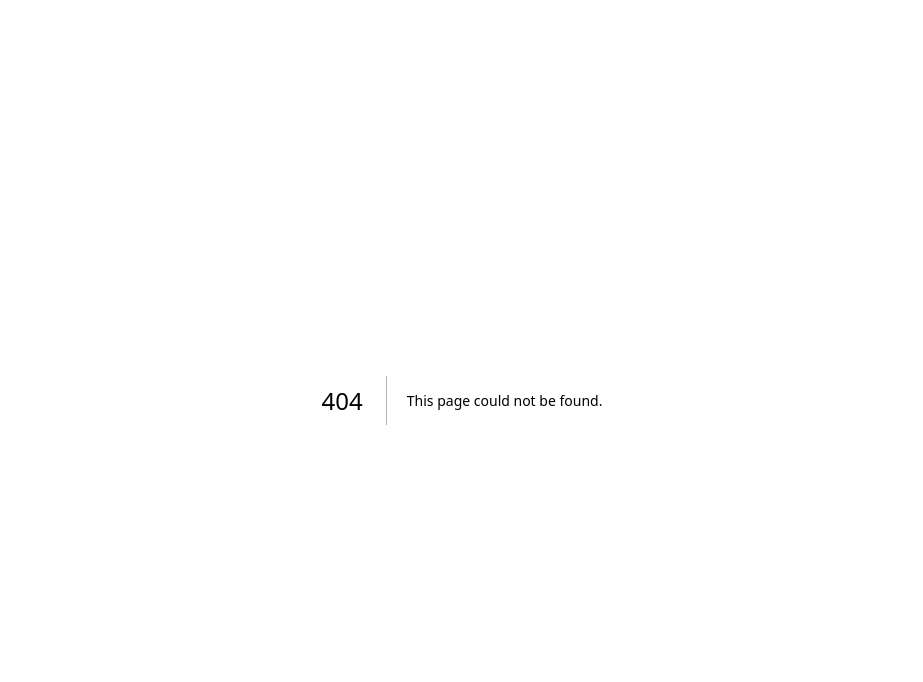
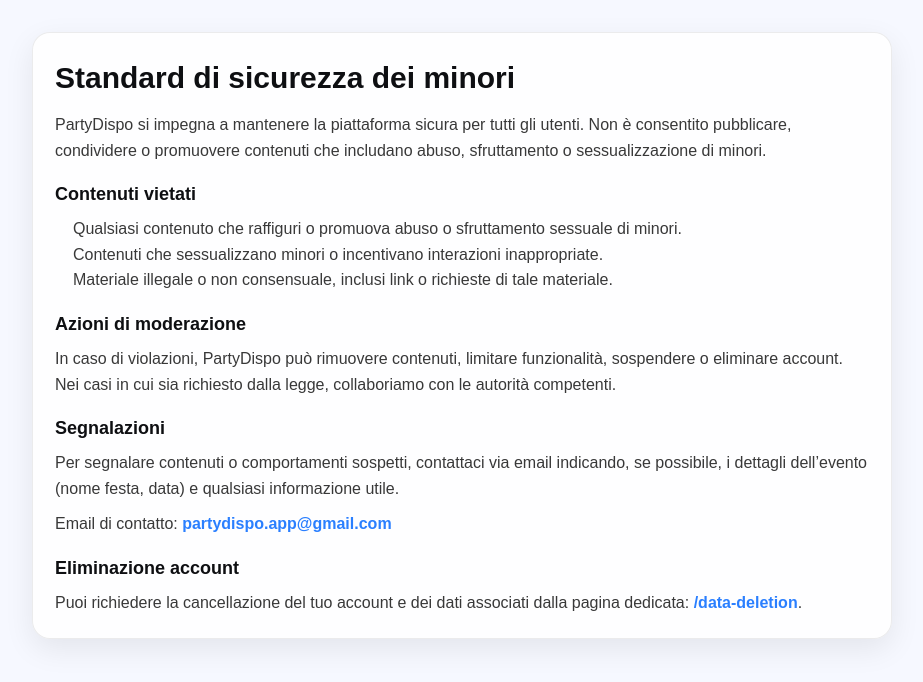
Before and after one commit to Roccubalbetta/partydispo-links, a Next.js app: page /safety in a window 1280 px wide. Before the commit this address had no page. Shown: the top 682 px of the page, without its empty margins (178-1101 px from the left). Built offline with nearby package versions, Linux system fonts and the light colour scheme.

Commit message:
Add safety standards page required for Google Play minor safety compliance

```diff
--- /dev/null
+++ b/app/safety/page.tsx
@@ -0,0 +1,79 @@
+import type { Metadata } from "next";
+
+export const metadata: Metadata = {
+  title: "Standard di sicurezza dei minori | PartyDispo",
+  description:
+    "Informazioni sugli standard di sicurezza di PartyDispo relativi alla protezione dei minori e sulle modalità di segnalazione.",
+  robots: { index: true, follow: true },
+};
+
+export default function SafetyStandardsPage() {
+  const contactEmail = "partydispo.app@gmail.com";
+
+  return (
+    <main style={{ minHeight: "100vh", background: "#F6F8FF", padding: "32px 16px" }}>
+      <div
+        style={{
+          maxWidth: 860,
+          margin: "0 auto",
+          background: "rgba(255,255,255,0.85)",
+          border: "1px solid rgba(14,15,18,0.08)",
+          borderRadius: 18,
+          padding: 22,
+          boxShadow: "0 10px 30px rgba(14,15,18,0.08)",
+        }}
+      >
+        <h1 style={{ fontSize: 30, fontWeight: 900, margin: 0, color: "#0E0F12" }}>
+          Standard di sicurezza dei minori
+        </h1>
+
+        <p style={{ margin: "12px 0", lineHeight: 1.6, color: "rgba(0,0,0,0.78)" }}>
+          PartyDispo si impegna a mantenere la piattaforma sicura per tutti gli utenti. Non è consentito pubblicare,
+          condividere o promuovere contenuti che includano abuso, sfruttamento o sessualizzazione di minori.
+        </p>
+
+        <h2 style={{ fontSize: 18, fontWeight: 900, margin: "18px 0 8px", color: "#0E0F12" }}>
+          Contenuti vietati
+        </h2>
+        <ul style={{ paddingLeft: 18, margin: 0, color: "rgba(0,0,0,0.78)", lineHeight: 1.6 }}>
+          <li>Qualsiasi contenuto che raffiguri o promuova abuso o sfruttamento sessuale di minori.</li>
+          <li>Contenuti che sessualizzano minori o incentivano interazioni inappropriate.</li>
+          <li>Materiale illegale o non consensuale, inclusi link o richieste di tale materiale.</li>
+        </ul>
+
+        <h2 style={{ fontSize: 18, fontWeight: 900, margin: "18px 0 8px", color: "#0E0F12" }}>
+          Azioni di moderazione
+        </h2>
+        <p style={{ margin: 0, lineHeight: 1.6, color: "rgba(0,0,0,0.78)" }}>
+          In caso di violazioni, PartyDispo può rimuovere contenuti, limitare funzionalità, sospendere o eliminare
+          account. Nei casi in cui sia richiesto dalla legge, collaboriamo con le autorità competenti.
+        </p>
+
+        <h2 style={{ fontSize: 18, fontWeight: 900, margin: "18px 0 8px", color: "#0E0F12" }}>
+          Segnalazioni
+        </h2>
+        <p style={{ margin: 0, lineHeight: 1.6, color: "rgba(0,0,0,0.78)" }}>
+          Per segnalare contenuti o comportamenti sospetti, contattaci via email indicando, se possibile, i dettagli
+          dell’evento (nome festa, data) e qualsiasi informazione utile.
+        </p>
+        <p style={{ margin: "10px 0 0", lineHeight: 1.6, color: "rgba(0,0,0,0.78)" }}>
+          Email di contatto:{" "}
+          <a href={`mailto:${contactEmail}`} style={{ color: "#2A7FFF", fontWeight: 800 }}>
+            {contactEmail}
+          </a>
+        </p>
+
+        <h2 style={{ fontSize: 18, fontWeight: 900, margin: "18px 0 8px", color: "#0E0F12" }}>
+          Eliminazione account
+        </h2>
+        <p style={{ margin: 0, lineHeight: 1.6, color: "rgba(0,0,0,0.78)" }}>
+          Puoi richiedere la cancellazione del tuo account e dei dati associati dalla pagina dedicata:{" "}
+          <a href="/data-deletion" style={{ color: "#2A7FFF", fontWeight: 800 }}>
+            /data-deletion
+          </a>
+          .
+        </p>
+      </div>
+    </main>
+  );
+}
```
